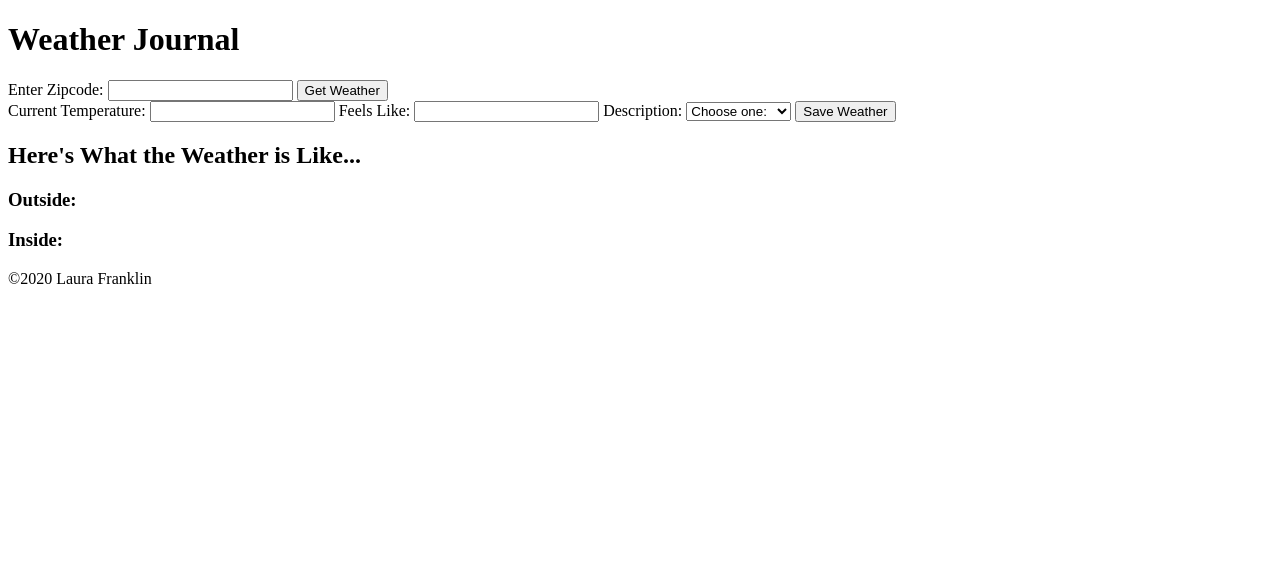
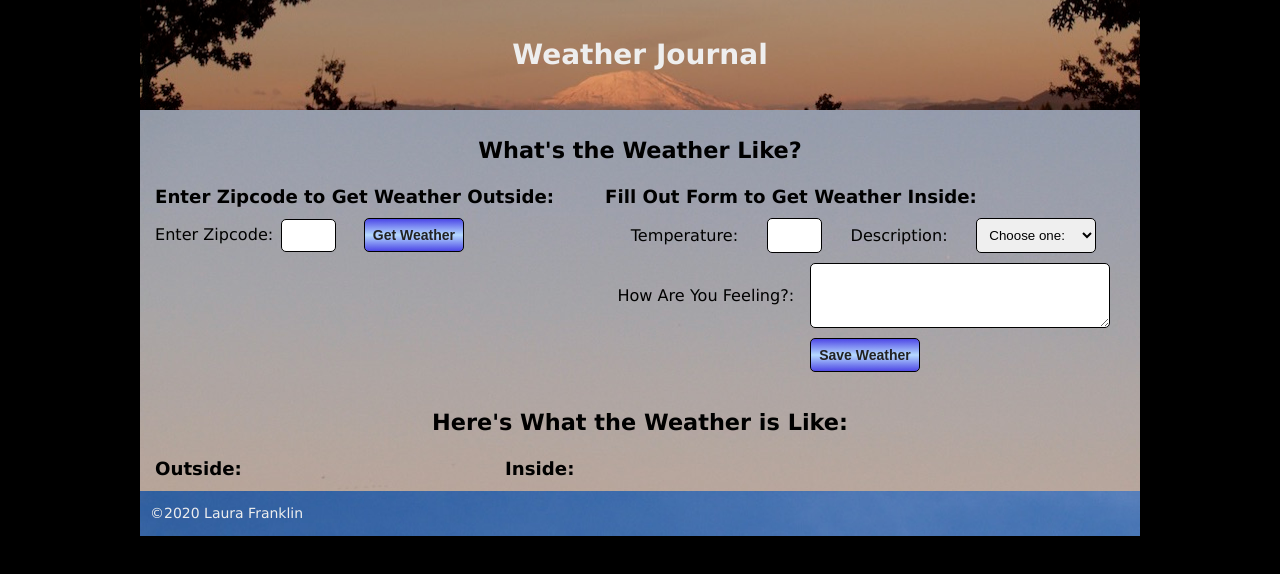
Before and after one commit to flaura42/WeatherJournal, a plain HTML site: page app/index.html in a window 1280 px wide. Drawn offline with Linux system fonts and the light colour scheme.

Commit message:
Add styles, adjust js and html files to optimize styles

```diff
--- /dev/null
+++ b/app/css/styles.css
@@ -0,0 +1,163 @@
+body {
+  background-color: #000;
+  font: 14px/1.8 Verdana, sans-serif;
+  margin: 0 auto;
+  max-width: 1000px;
+}
+
+header {
+  background: url("../images/sthelens02.jpg") no-repeat bottom;
+  color: #eee;
+  margin: 0;
+  padding: 0;
+}
+
+/* text */
+h1 {
+  margin: 0;
+  padding: 30px;
+  text-align: center;
+}
+
+h2 {
+  font-size: 1.6em;
+  margin: 0;
+  padding: 20px 0 5px;
+  text-align: center;
+}
+
+h3 {
+  font-size: 1.3em;
+  margin: 0;
+  padding: 0;
+}
+
+label {
+  align-self: center;
+  font-size: 1.15em;
+}
+
+/* general sizing */
+.grid {
+  display: grid;
+  grid: auto / 45% 55%;
+}
+
+.flex {
+  display: flex;
+  flex-wrap: wrap;
+  justify-content: space-evenly;
+}
+
+.left {
+  grid-column: 1 / 1;
+}
+
+.right {
+  grid-column: 2 / 2;
+}
+
+.center {
+  grid-column: 1 / span 2;
+}
+
+.spacing {
+  margin: 5px 15px;
+}
+
+.box {
+  border: 1px solid #000;
+  border-radius: 5px;
+  box-sizing: border-box;
+  margin: 5px 3px;
+  padding: 8px;
+}
+
+/* buttons */
+button {
+  background: linear-gradient(rgb(48, 41, 251, 0.75), rgb(181, 218, 255), rgb(48, 41, 251, 0.75));
+  color: #222;
+  font-size: 1em;
+  font-weight: bold;
+}
+
+#outside-button {
+  margin-left: 20px;
+}
+
+button:hover {
+  background: linear-gradient(rgb(181, 218, 255), rgb(48, 41, 251, 0.75), rgb(181, 218, 255));
+  color: #eee;
+}
+
+/* sections */
+main {
+  /* background: url("../images/clouds03.jpg") no-repeat fixed;
+  background: url("../images/sunset01.jpg") no-repeat fixed; */
+  background: url("../images/sunset02.jpg") no-repeat fixed;
+}
+
+#zipcode, #current-temp {
+  width: 55px;
+}
+
+#feels-like {
+  height: 65px;
+  width: 300px;
+}
+
+#description {
+  width: 120px;
+}
+
+#weather {
+  display: grid;
+  grid: auto / 35% auto;
+}
+
+#outside-div {
+  display: grid;
+  grid: auto / 50% 50%;
+}
+
+#inside-div {
+  display: grid;
+  grid: auto auto auto / 80% auto;
+}
+
+.locale-p {
+  font-size: 1.25em;
+}
+
+.locale-span {
+  margin: 0 20px;
+}
+
+.results-p, .results-mtemp {
+  font-size: 1.15em;
+  grid-column: 1 / 1;
+  margin: 10px 0;
+}
+
+.results-mfeels {
+  font-size: 1.15em;
+  grid-column: 1 / 1;
+  grid-row: 2 / span 2;
+  margin: 10px 0;
+}
+
+.results-icon {
+  grid-column: 2 / span 1;
+  grid-row: 1 / span 2;
+  margin-left: 10px;
+}
+
+footer {
+  background: url("../images/sky01.jpg") no-repeat;
+}
+
+.copy {
+  color: #eee;
+  margin: 0;
+  padding: 10px;
+}
--- a/app/index.html
+++ b/app/index.html
@@ -3,28 +3,31 @@
 <head>
   <meta charset="utf-8">
   <meta name="viewport" content="width=device-width, initial-scale=1.0">
-  <!-- <link rel="stylesheet" href="css/styles.css"> -->
+  <link rel="stylesheet" href="css/styles.css">
   <title>Weather Journal</title>
 </head>
 <body>
   <header>
     <h1>Weather Journal</h1>
-    <nav></nav>
   </header>
   <main>
-    <section id="forms">
-      <form id="outside-form">
-        <label for="zipcode">Enter Zipcode: </label>
-        <input type="text" id="zipcode" name="zipcode">
-        <button id="outside-button" type="button" onclick="getOutside()">Get Weather</button>
+    <section id="forms" class="grid">
+      <h2 class="center">What's the Weather Like?</h2>
+      <form id="outside-form"  class="left spacing">
+        <h3>Enter Zipcode to Get Weather Outside:</h3>
+        <div>
+          <label for="zipcode">Enter Zipcode: </label>
+          <input type="text" id="zipcode" class="box" name="zipcode">
+          <button id="outside-button" class="box" type="button" onclick="getOutside()">Get Weather</button>
+        </div>
       </form>
-      <form id="inside-form">
-        <label for="current-temp">Current Temperature: </label>
-        <input type="text" id="current-temp" name="current-temp">
-        <label for="feels-like">Feels Like: </label>
-        <input type="text" id="feels-like" name="feels-like">
-        <label for="description">Description: </label>
-        <select id="description" name="description">
+      <form id="inside-form"  class="right spacing">
+        <h3>Fill Out Form to Get Weather Inside:</h3>
+        <div class="flex">
+          <label for="current-temp">Temperature: </label>
+          <input type="text" id="current-temp" class="box" name="current-temp">
+          <label for="description">Description: </label>
+          <select id="description" class="box" name="description">
           <option value="null" disabled selected hidden>Choose one:</option>
           <option value="01">Clear Sky</option>
           <option value="02">Partly Sunny</option>
@@ -35,15 +38,21 @@
           <option value="50">Mist</option>
           <option value="13">Snow</option>
         </select>
-        <button id="inside-button" type="button" onclick="insideWeather()">Save Weather</button>
+        </div>
+        <div class="flex">
+          <label for="feels-like">How Are You Feeling?: </label>
+          <textarea id="feels-like" class="box" name="feels-like" maxlength="100"></textarea>
+          <button id="inside-button" class="box" type="button" onclick="insideWeather()">Save Weather</button>
+        </div>
+
       </form>
     </section>
     <section id="weather">
-      <h2>Here's What the Weather is Like...</h2>
-      <div id="outside">
+      <h2 class="center">Here's What the Weather is Like:</h2>
+      <div id="outside" class="left spacing">
         <h3>Outside:</h3>
       </div>
-      <div id="inside">
+      <div id="inside" class="right spacing">
         <h3>Inside:</h3>
       </div>
     </section>
--- a/app/js/app.js
+++ b/app/js/app.js
@@ -1,4 +1,3 @@
-
 const url = 'http://api.openweathermap.org/data/2.5/weather?units=imperial&zip=';
 const key = '&APPID=3ed9b799494729eb2627624c05ce8d6d';
 
@@ -10,7 +9,7 @@ async function getOutside() {
       zipcode: zipcode,
       date: `Date: ${new Date().toLocaleDateString()}`,
       city: `City: ${response.name}`,
-      temp: `Current Temperature: ${Math.round(response.main.temp)}`,
+      temp: `Temperature: ${Math.round(response.main.temp)}`,
       feel: `Feels Like: ${Math.round(response.main.feels_like)}`,
       icon: response.weather[0].icon
     };
@@ -18,17 +17,23 @@ async function getOutside() {
     postData(data);
 
     const locale = document.getElementById('weather');
-    const lDiv = document.createElement('locale-div');
+    const lDiv = document.createElement('div');
+    lDiv.id = 'locale-div';
+    lDiv.className = 'flex center';
 
+    const p = document.createElement('p');
+    p.className = 'locale-p';
     for (let i=1; i<3; i++) {
       const key = Object.keys(data)[i];
       const info = Object.entries(data)[i][1];
       console.log(key, info);
-      const p = document.createElement('p');
-      p.className = `results-${key}`;
-      p.innerHTML = info;
-      lDiv.appendChild(p);
+
+      const span = document.createElement('span');
+      span.className = 'locale-span';
+      span.innerHTML = info;
+      p.appendChild(span);
     }
+    lDiv.appendChild(p);
     h2 = document.querySelector('h2');
     locale.children[0].insertAdjacentElement('afterend', lDiv);
 
@@ -38,14 +43,14 @@ async function getOutside() {
       outside.removeChild(odivck);
     }
 
-    const oDiv = document.createElement('outside-div');
-    oDiv.id = 'weather-div';
+    const oDiv = document.createElement('div');
+    oDiv.id = 'outside-div';
     for (let i=3; i<5; i++) {
       const key = Object.keys(data)[i];
       const info = Object.entries(data)[i][1];
       console.log(key, info);
       const p = document.createElement('p');
-      p.className = `results-${key}`;
+      p.className = 'results-p';
       p.innerHTML = info;
       oDiv.appendChild(p);
     }
@@ -56,6 +61,9 @@ async function getOutside() {
     img.src = `http://openweathermap.org/img/wn/${icon}@2x.png`
     oDiv.appendChild(img);
     outside.appendChild(oDiv);
+
+    const oForm = document.getElementById('outside-form');
+    oForm.reset();
   } catch(e) {
     console.log('error is: ', e);
   }
@@ -79,14 +87,14 @@ async function insideWeather() {
       const info = Object.entries(data)[i][1];
       console.log(key, info);
       const p = document.createElement('p');
-      p.className = `my-results-${key}`;
+      p.className = `results-${key}`;
       p.innerHTML = info;
       iDiv.appendChild(p);
     }
     const icon = Object.entries(data)[2][1];
     console.log(icon);
     const img = document.createElement('img');
-    img.className = 'my-results-icon';
+    img.className = 'results-icon';
     img.src = `http://openweathermap.org/img/wn/${icon}d@2x.png`
     iDiv.appendChild(img);
     const form = document.getElementById('inside-form');
@@ -99,10 +107,10 @@ async function insideWeather() {
 
 function getMyWeather() {
   const mtemp = document.getElementById('current-temp').value;
+  const mdesc = document.getElementById('description').value;
   const mfeel = document.getElementById('feels-like').value;
-  const mdesc = document.getElementById('description').value;
   const data = {
-    mtemp: `Current Temperature: ${mtemp}`,
+    mtemp: `Temperature: ${mtemp}`,
     mfeels: `Feels Like: ${mfeel}`,
     mdesc: mdesc
   };
@@ -193,42 +201,68 @@ const postData = async(data) => {
 //   "name": "Seattle",
 //   "cod": 200
 // }
-
-// function getWeather() {
+//
+// function getOutside() {
+//   // const zipcode = document.getElementById('zipcode').value
 //   const data = {
+//     zipcode: '98133',
 //     date: `Date: ${new Date().toLocaleDateString()}`,
 //     city: `City: ${response.name}`,
-//     temp: `Current Temperature: ${Math.round(response.main.temp)}`,
+//     temp: `Temperature: ${Math.round(response.main.temp)}`,
 //     feel: `Feels Like: ${Math.round(response.main.feels_like)}`,
-//     desc: `Described as: ${response.weather[0].description}`,
 //     icon: response.weather[0].icon
 //   };
+//   console.log('data: ', data);
 //   postData(data);
-//   const section = document.getElementById('weather');
-//   const checkDiv = document.getElementById('weather-div');
-//   if (section.contains(checkDiv) ) {
-//     section.removeChild(checkDiv);
+//
+//   const locale = document.getElementById('weather');
+//   const lDiv = document.createElement('div');
+//   lDiv.id = 'locale-div';
+//   lDiv.className = 'flex center';
+//
+//   const p = document.createElement('p');
+//   p.className = 'locale-p';
+//   for (let i=1; i<3; i++) {
+//     const key = Object.keys(data)[i];
+//     const info = Object.entries(data)[i][1];
+//     console.log(key, info);
+//
+//     const span = document.createElement('span');
+//     span.className = 'locale-span';
+//     span.innerHTML = info;
+//     p.appendChild(span);
 //   }
-//   const div = document.createElement('div');
-//   div.id = 'weather-div';
+//   lDiv.appendChild(p);
+//   h2 = document.querySelector('h2');
+//   locale.children[0].insertAdjacentElement('afterend', lDiv);
 //
-//   for (let i=0; i<5; i++) {
+//   const outside = document.getElementById('outside');
+//   const odivck = document.getElementById('outside-div');
+//   if (outside.contains(odivck) ) {
+//     outside.removeChild(odivck);
+//   }
+//
+//   const oDiv = document.createElement('div');
+//   oDiv.id = 'outside-div';
+//   for (let i=3; i<5; i++) {
 //     const key = Object.keys(data)[i];
 //     const info = Object.entries(data)[i][1];
 //     console.log(key, info);
 //     const p = document.createElement('p');
-//     p.className = `results-${key}`;
+//     p.className = 'results-p';
 //     p.innerHTML = info;
-//     div.appendChild(p);
+//     oDiv.appendChild(p);
 //   }
 //   const icon = Object.entries(data)[5][1];
 //   console.log(icon);
 //   const img = document.createElement('img');
 //   img.className = 'results-icon';
 //   img.src = `http://openweathermap.org/img/wn/${icon}@2x.png`
-//   div.appendChild(img);
-//   const button = document.getElementById('weather-button');
-//   section.insertBefore(div, button);
+//   oDiv.appendChild(img);
+//   outside.appendChild(oDiv);
+//
+//   const oForm = document.getElementById('outside-form');
+//   oForm.reset();
 // }
 
 
```
Also changed, not shown: app/images/sky01.jpg (added), app/images/sthelens02.jpg (added), app/images/sunset02.jpg (added).
